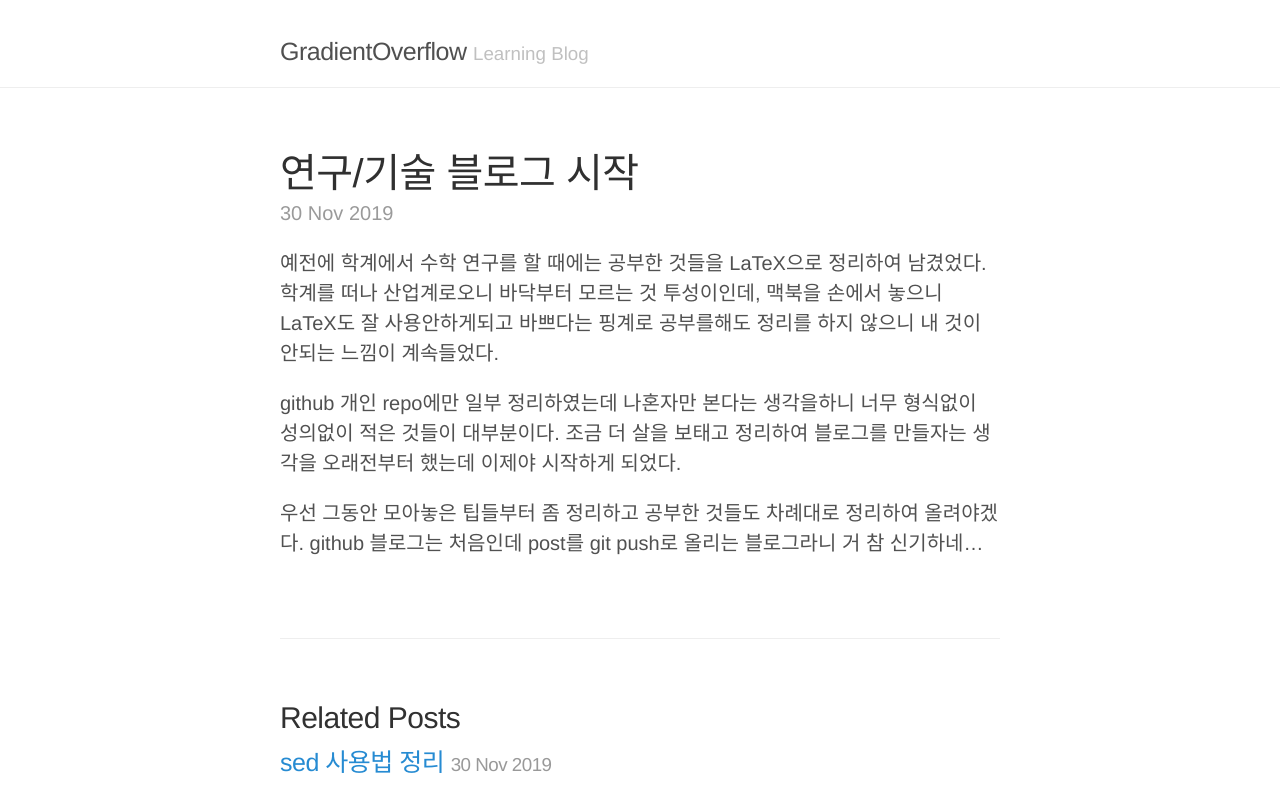
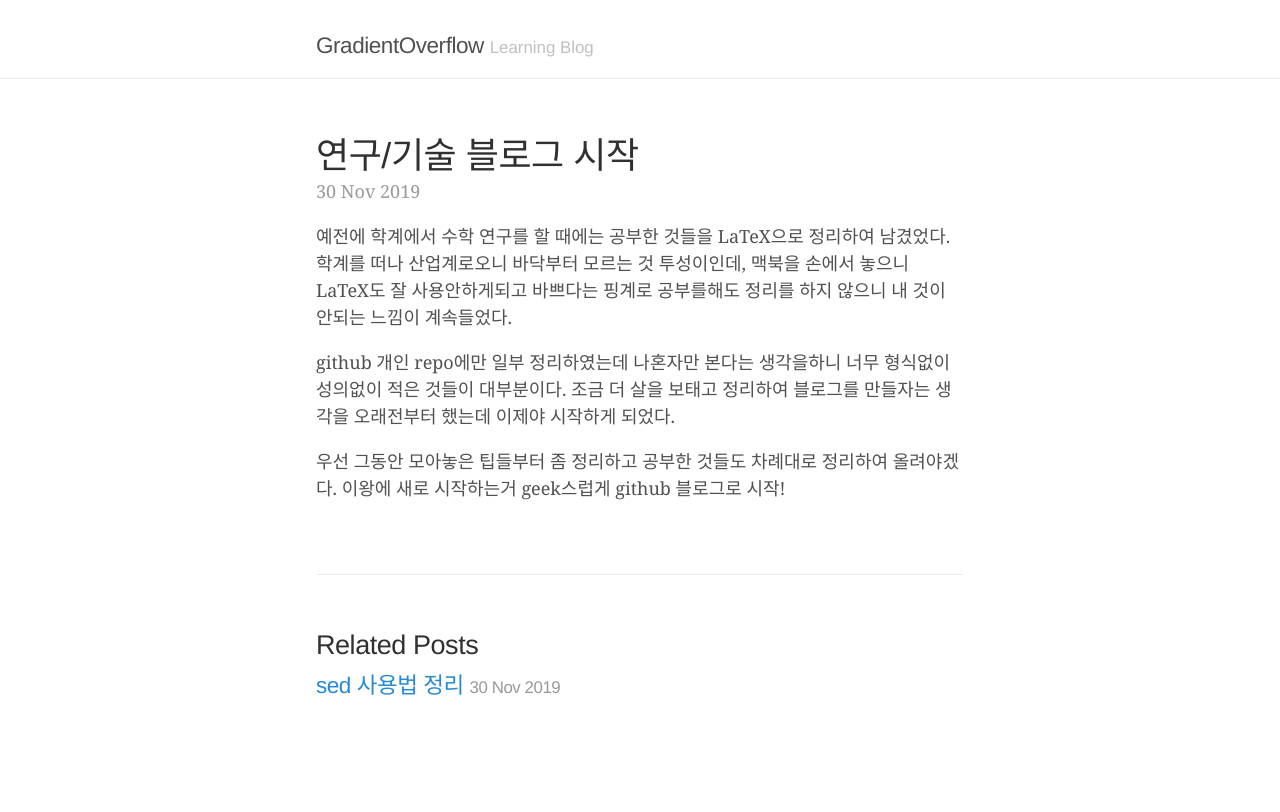
Before and after one commit to gradientoverflow/gradientoverflow.github.io, a Jekyll site: the page built from _posts/2019-11-30-start-post.md, in a window 1280 px wide, cut to the strip 104-942 px from the top of the page. Shown: the top 812 px of the strip. Built offline with Jekyll 4.4.1, drawn with Linux system fonts in a browser that asks for light colours; some web fonts are replaced.

Commit message:
change the font size

```diff
--- a/_config.yml
+++ b/_config.yml
@@ -36,8 +36,8 @@ plugins: [jekyll-paginate]
 #    values:
 #      layout: tag
 
-google_analytics:
-  ua: 'UA-109898110-1'
+#google_analytics:
+#  ua: 'UA-109898110-1'
 
 github:
   repo: 'https://github.com/gradientoverflow'
--- a/_posts/2019-11-30-start-post.md
+++ b/_posts/2019-11-30-start-post.md
@@ -5,9 +5,8 @@ categories: [general]
 tags: []
 ---
 
-예전에 학계에서 수학 연구를 할 때에는 공부한 것들을 LaTeX으로 정리하여 남겼었다. <br>
-학계를 떠나 산업계로오니 바닥부터 모르는 것 투성이인데, 맥북을 손에서 놓으니 LaTeX도 잘 사용안하게되고 바쁘다는 핑계로 공부를해도 정리를 하지 않으니 내 것이 안되는 느낌이 계속들었다.
+예전에 학계에서 수학 연구를 할 때에는 공부한 것들을 LaTeX으로 정리하여 남겼었다. 학계를 떠나 산업계로오니 바닥부터 모르는 것 투성이인데, 맥북을 손에서 놓으니 LaTeX도 잘 사용안하게되고 바쁘다는 핑계로 공부를해도 정리를 하지 않으니 내 것이 안되는 느낌이 계속들었다.
 
 github 개인 repo에만 일부 정리하였는데 나혼자만 본다는 생각을하니 너무 형식없이 성의없이 적은 것들이 대부분이다. 조금 더 살을 보태고 정리하여 블로그를 만들자는 생각을 오래전부터 했는데 이제야 시작하게 되었다.
 
-우선 그동안 모아놓은 팁들부터 좀 정리하고 공부한 것들도 차례대로 정리하여 올려야겠다. github 블로그는 처음인데 post를 git push로 올리는 블로그라니 거 참 신기하네...
+우선 그동안 모아놓은 팁들부터 좀 정리하고 공부한 것들도 차례대로 정리하여 올려야겠다. 이왕에 새로 시작하는거 geek스럽게 github 블로그로 시작!
--- a/public/css/lanyon.css
+++ b/public/css/lanyon.css
@@ -40,14 +40,16 @@ body {
   overflow-x: hidden;
 }
 
-/*@font-face {*/
-  /*font-family: "D2Coding";*/
-  /*src: url( '../../assets/fonts/D2Coding.ttf') format('truetype');*/
-/*}*/
+/*
+@font-face {
+  font-family: "D2Coding";
+  src: url( '../../assets/fonts/D2Coding.ttf') format('truetype');
+}
+*/
 
-/*html {
-  font-family: "D2Coding", Georgia, "Times New Roman", serif;
-}*/
+html {
+  font-family: Georgia, "Nanum Gothic", "Times New Roman", serif;
+}
 
 /*html {*/
   /*font-family: Georgia, "Times New Roman", serif;*/
--- a/public/css/poole.css
+++ b/public/css/poole.css
@@ -48,13 +48,13 @@ body {
 }
 
 html {
-  font-family: "Helvetica Neue", Helvetica, Arial, sans-serif;
+  font-family: "Georgia", "Nanum Gothic", "Helvetica Neue", Helvetica, Arial, sans-serif;
   font-size: 16px;
   line-height: 1.5;
 }
 @media (min-width: 38em) {
   html {
-    font-size: 20px;
+    font-size: 18px;
   }
 }
 
```
Also changed, not shown: _posts/2019-11-30-shell-sed.md (+2 -2 lines), Gemfile.lock.
